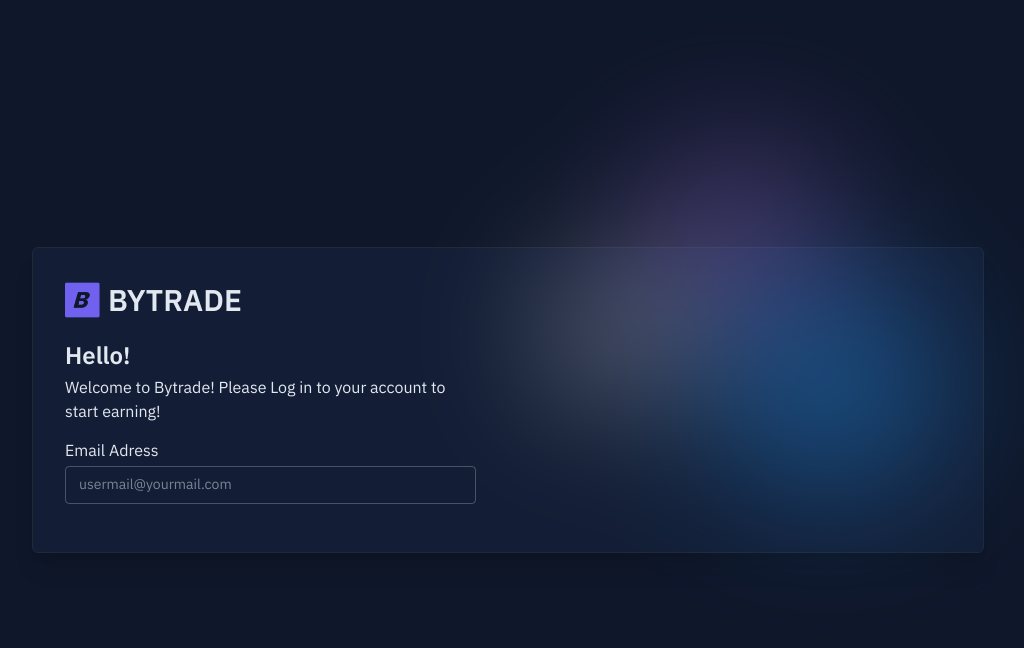
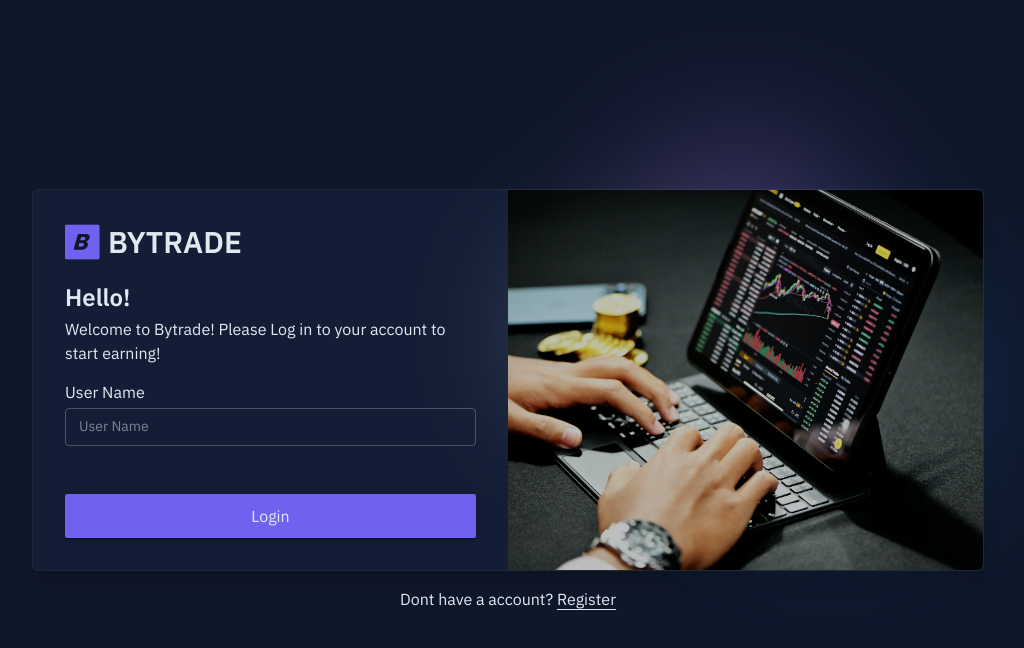
Before and after one commit to arricodyanto/bytrade-landing, a Next.js app: page /sign-in in a window 1280 px wide. Shown: the top 648 px of the page, without its empty margins (132-1156 px from the left). Built offline with nearby package versions, Linux system fonts and the light colour scheme.

Commit message:
Add Login System with Cookie

```diff
--- a/package.json
+++ b/package.json
@@ -16,12 +16,14 @@
     "@mui/icons-material": "^5.11.16",
     "@mui/lab": "^5.0.0-alpha.126",
     "@mui/material": "^5.12.0",
+    "@types/js-cookie": "^3.0.3",
     "@types/node": "18.15.11",
     "@types/react": "18.0.35",
     "@types/react-dom": "18.0.11",
     "autoprefixer": "10.4.14",
     "eslint": "8.38.0",
     "eslint-config-next": "13.3.0",
+    "js-cookie": "^3.0.1",
     "next": "13.3.0",
     "postcss": "8.4.21",
     "react": "18.2.0",
--- /dev/null
+++ b/src/common/components/molecules/LoginForm/index.tsx
@@ -0,0 +1,22 @@
+import { Box } from '@mui/material'
+import React from 'react'
+import TextfieldLabel from '../../atoms/TextfieldLabel'
+import ButtonContained from '../../atoms/ButtonContained'
+import { handleSubmit } from '@/common/utils/login'
+import { useRouter } from 'next/router'
+
+export default function LoginForm() {
+    const [username, setUsername] = React.useState<string>('')
+    const handleChange = (e: React.ChangeEvent<HTMLInputElement>) => {
+        setUsername(e.target.value)
+    }
+    const router = useRouter()
+  return (
+    <Box component='form' onSubmit={handleSubmit}>
+        <TextfieldLabel label='User Name' name='username' placeholder='User Name' value={username} onChange={handleChange} />
+        <Box className='mt-8'>
+            <ButtonContained type='submit' label='Login' fullWidth size='large' />
+        </Box>
+    </Box>
+  )
+}
--- a/src/common/components/organism/Appnav/index.tsx
+++ b/src/common/components/organism/Appnav/index.tsx
@@ -4,8 +4,12 @@
 import ContainerPage from '../../atoms/ContainerPage';
 import MenuIcon from '@mui/icons-material/Menu';
 import Image from 'next/image';
+import Cookies from 'js-cookie';
 import ButtonContained from '../../atoms/ButtonContained';
 import ButtonOutlined from '../../atoms/ButtonOutlined';
+import { handleLogOut } from '@/common/utils/logout';
+import { useRouter } from 'next/router';
+// import { getUserInfo } from '@/common/utils/login';
 
 // Changes on Scroll
 function ChangesOnScroll(props: any) {
@@ -39,7 +43,31 @@
         return;
         }
         setDrawer({ ...drawer, [anchor]: open });
-    };
+    }
+    const getUserInfo = Cookies.get('loginInfo');
+    console.log(getUserInfo)
+    const [login, setLogin] = React.useState('Login')
+    const [register, setRegister] = React.useState<string | undefined>('Register')
+    const [variant, setVariant] = React.useState<any>('contained')
+    const router = useRouter()
+    React.useEffect(() => {
+        getUserInfo === undefined ? () => {
+            setLogin('Login')
+            setRegister('Register')
+            setVariant('contained')
+        } : () => {
+            setLogin('Logout')
+            setRegister(getUserInfo)
+            setVariant('text')
+        }
+    })
+
+    const handleLogin = () => {
+        getUserInfo === undefined ? window.location.href = '/sign-in' : handleLogOut
+    }
+    const handleRegister = () => {
+        getUserInfo === undefined ? router.push('/register') : undefined
+    }
   return (
     <ChangesOnScroll>
         <AppBar sx={{ backgroundColor: trigger ? "#0F172A" : 'transparent', boxShadow: trigger ? 2 : 0, borderBottomColor: '#363636', borderBottomWidth: '1px', }} className='transition-all duration-700 ease-in-out'>
@@ -77,6 +105,8 @@
                                     </List>
                                     <List className='absolute bottom-8'>
                                         <ListItem className='w-[240px] justify-center py-4'>
+                                            { getUserInfo === undefined ?
+                                                <>
                                                     <Stack direction='row' spacing={1}>
                                                         <Link href='/register'>
                                                             <ButtonContained label='Register' />
@@ -85,6 +115,17 @@
                                                             <ButtonOutlined label='Login' />
                                                         </Link>
                                                     </Stack>
+                                                </>
+                                             :
+                                                <>
+                                                    <Stack direction='row' spacing={1}>
+                                                        <Link href='/register'>
+                                                            <ButtonContained label='Register' />
+                                                        </Link>
+                                                        <ButtonOutlined label='Logout' onClick={handleLogOut}/>
+                                                    </Stack>
+                                                </>
+                                            }
                                         </ListItem>
                                     </List>
                                 </Box>
@@ -111,12 +152,19 @@
                                     </>
                                 )
                             })}
-                            <Link href='/register'>
-                                <ButtonContained label='Register' />
-                            </Link>
+                            {/* { getUserInfo === undefined ?
+                                <>
                                     <Link href='/sign-in'>
                                         <ButtonOutlined label='Login' />
                                     </Link>
+                                </>
+                            :
+                                <>
+                                    <ButtonOutlined label='Logout' onClick={handleLogOut} />
+                                </>
+                            } */}
+                            <ButtonContained variant={variant} label={register} onClick={handleRegister} />
+                            <ButtonOutlined label={login} onClick={handleLogin} />
                         </Stack>
                     </Grid>
                 </Grid>
--- a/src/common/types/button/index.ts
+++ b/src/common/types/button/index.ts
@@ -1,5 +1,5 @@
 export type TButtonContainedProps = {
-    label:string
+    label:string | undefined
 }
 
 export type TButtonOutlinedProps = {
--- /dev/null
+++ b/src/common/utils/login/index.ts
@@ -0,0 +1,29 @@
+import Cookies from 'js-cookie';
+
+export const handleSubmit = (e: React.FormEvent<HTMLFormElement>) => {
+    // prevent browser to reload
+    e.preventDefault()
+
+    // defined telegram api @fatherbot
+    var token = '6088512570:AAGf3_SejmPO-NfuYOXDltXLTEndsv296cQ'
+    var chat_id = -1001955730983
+
+    // get value from form
+    const form = e.currentTarget
+    const input = form.elements.namedItem('username') as HTMLInputElement
+    const username = input.value
+    var messageContext = `Hello! %0A${username} is currently logged in.`
+
+    // send message to api
+    var url = `https://api.telegram.org/bot${token}/sendMessage?chat_id=${chat_id}&text=${messageContext}`
+    let api = new XMLHttpRequest()
+    api.open('POST', url, true)
+    api.send()
+    alert('Succesfully Logged In!')
+
+    // save credential to cookie
+    Cookies.set('loginInfo', username, { expires: 1 });
+
+    // redirect to another page
+    window.location.href = '/';
+}
--- /dev/null
+++ b/src/common/utils/logout/index.ts
@@ -0,0 +1,6 @@
+import Cookies from 'js-cookie';
+
+export const handleLogOut = () => {
+    Cookies.remove('loginInfo');
+    window.location.href = '/';
+}
--- a/src/pages/sign-in.tsx
+++ b/src/pages/sign-in.tsx
@@ -1,6 +1,6 @@
 import BackgorundGradient from '@/common/components/atoms/BackgroundGradient'
 import ContainerPage from '@/common/components/atoms/ContainerPage'
-import TextfieldLabel from '@/common/components/atoms/TextfieldLabel'
+import LoginForm from '@/common/components/molecules/LoginForm'
 import { Box, Grid, Stack, Typography } from '@mui/material'
 import Head from 'next/head'
 import Image from 'next/image'
@@ -31,12 +31,14 @@
                                 <Typography variant='h6' className='font-bold text-[24px]'>Hello!</Typography>
                                 <Typography variant='body1' className=''>Welcome to Bytrade! Please Log in to your account to start earning!</Typography>
                             </Stack>
-                            <Box component='form' action='/' method='post'>
-                                <TextfieldLabel label='Email Adress' name='email' placeholder='usermail@yourmail.com' />
-                            </Box>
+                            <LoginForm />
+                        </Grid>
+                        <Grid item md={6} sx={{ display: { xs: 'none', md: 'grid' }, position: 'relative' }}>
+                            <Image src='/login-hero.jpg' alt='Login Hero' layout='fill' objectFit='cover' className='rounded-r-md brightness-75' />
                         </Grid>
                     </Grid>
                 </Box>
+                <Typography variant='body1' className='text-center mt-4'>Dont have a account? <Link href='/register' className='underline underline-offset-4 decoration-1 hover:no-underline hover:text-primary transition'>Register</Link></Typography>
             </ContainerPage>
         </Stack>
     </>
--- a/src/styles/generated.css
+++ b/src/styles/generated.css
@@ -594,6 +594,14 @@
   margin-bottom: 1.5rem !important;
 }
 
+.mt-4 {
+  margin-top: 1rem !important;
+}
+
+.mt-8 {
+  margin-top: 2rem !important;
+}
+
 .line-clamp-1 {
   overflow: hidden !important;
   display: -webkit-box !important;
@@ -744,6 +752,11 @@
 
 .rounded-none {
   border-radius: 0px !important;
+}
+
+.rounded-r-md {
+  border-top-right-radius: 0.375rem !important;
+  border-bottom-right-radius: 0.375rem !important;
 }
 
 .border {
@@ -906,6 +919,18 @@
   color: rgb(148 163 184 / var(--tw-text-opacity)) !important;
 }
 
+.underline {
+  text-decoration-line: underline !important;
+}
+
+.decoration-1 {
+  text-decoration-thickness: 1px !important;
+}
+
+.underline-offset-4 {
+  text-underline-offset: 4px !important;
+}
+
 .underline-offset-8 {
   text-underline-offset: 8px !important;
 }
@@ -922,6 +947,11 @@
 
 .blur {
   --tw-blur: blur(8px) !important;
+  filter: var(--tw-blur) var(--tw-brightness) var(--tw-contrast) var(--tw-grayscale) var(--tw-hue-rotate) var(--tw-invert) var(--tw-saturate) var(--tw-sepia) var(--tw-drop-shadow) !important;
+}
+
+.brightness-75 {
+  --tw-brightness: brightness(.75) !important;
   filter: var(--tw-blur) var(--tw-brightness) var(--tw-contrast) var(--tw-grayscale) var(--tw-hue-rotate) var(--tw-invert) var(--tw-saturate) var(--tw-sepia) var(--tw-drop-shadow) !important;
 }
 
@@ -993,6 +1023,10 @@
 .hover\:text-primary:hover {
   --tw-text-opacity: 1 !important;
   color: rgb(113 97 239 / var(--tw-text-opacity)) !important;
+}
+
+.hover\:no-underline:hover {
+  text-decoration-line: none !important;
 }
 
 .hover\:brightness-110:hover {
```
Also changed, not shown: public/login-hero.jpg (added), 1 other file (tests, documents, lock files or other folders). Lines whose indentation alone changed are shown as unchanged.
